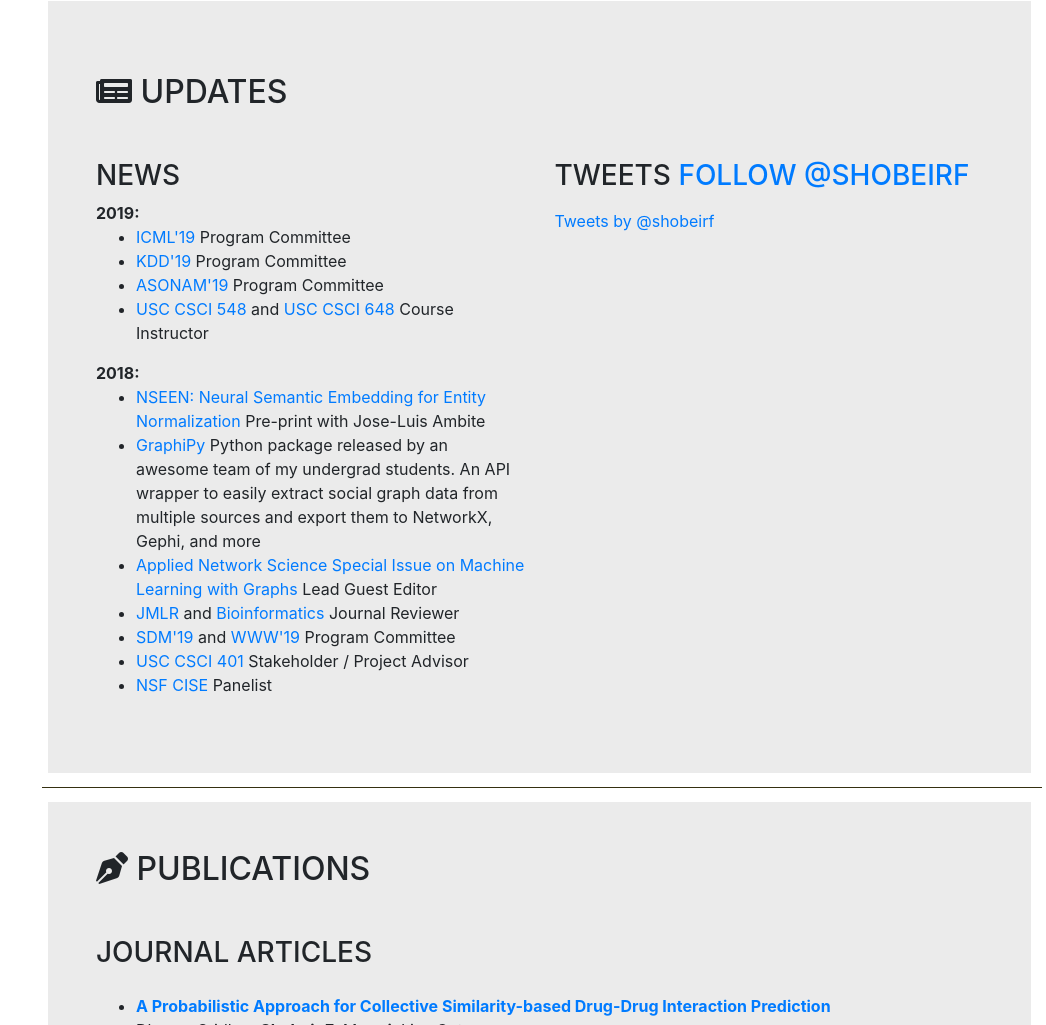
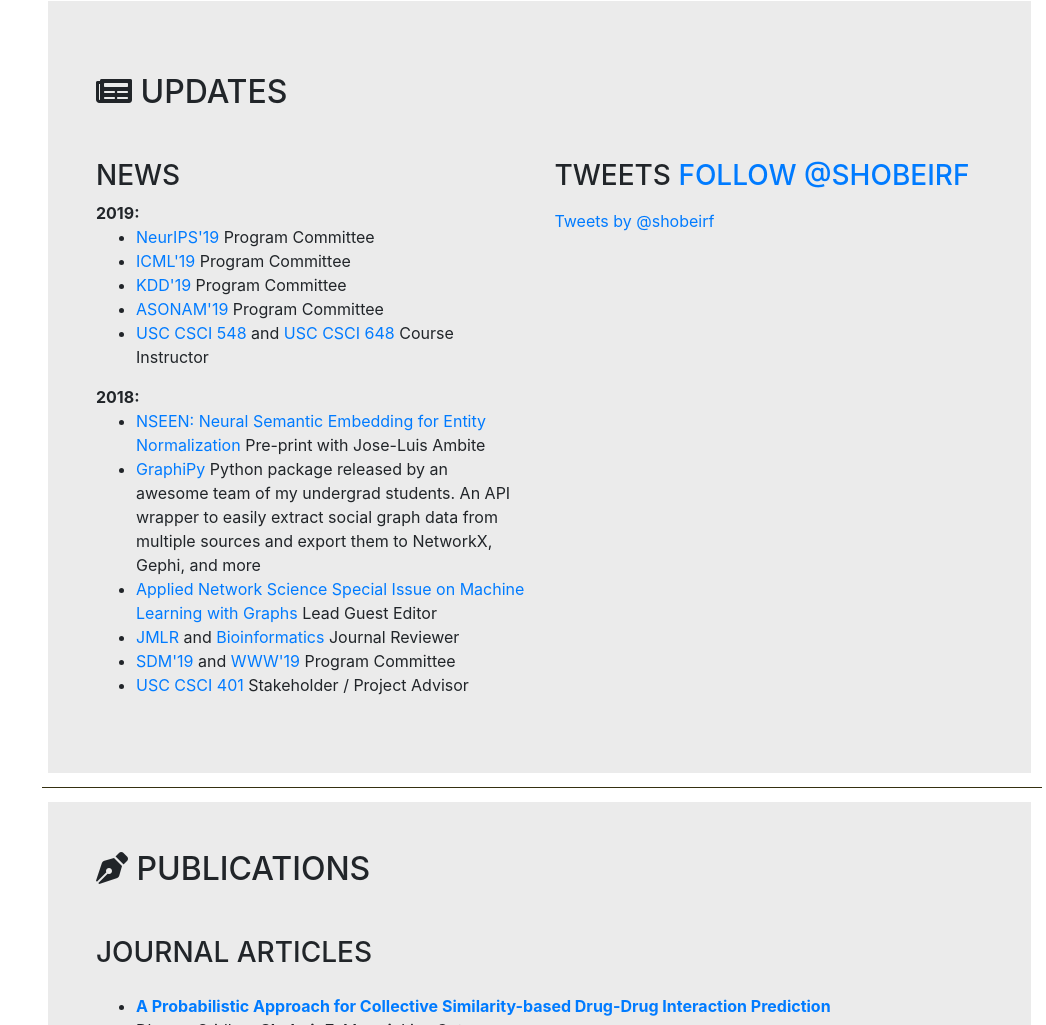
Before and after one commit to shobeir/shobeir.github.io, a website with bundled scripts: page index.html in a window 1280 px wide. Shown: the part 819-1844 px from the top of the page, without its empty margins (234-1280 px from the left). Built offline with nearby package versions, Linux system fonts and the light colour scheme; a web font is replaced by a local one.

Commit message:
NeurIPS PC

```diff
--- a/index.html
+++ b/index.html
@@ -236,6 +236,8 @@
               <div class="entry" style="height:500px;overflow:auto; text-align:left">
                 <strong>2019:</strong>
                 <ul>
+                  <li><a href="https://nips.cc/Conferences/2019/" target=_blank>NeurIPS'19</a> Program Committee</li>
+
                   <li><a href="https://icml.cc/Conferences/2019" target=_blank>ICML'19</a> Program Committee</li>
 
                   <li><a href="https://www.kdd.org/kdd2019" target=_blank>KDD'19</a> Program Committee</li>
```
